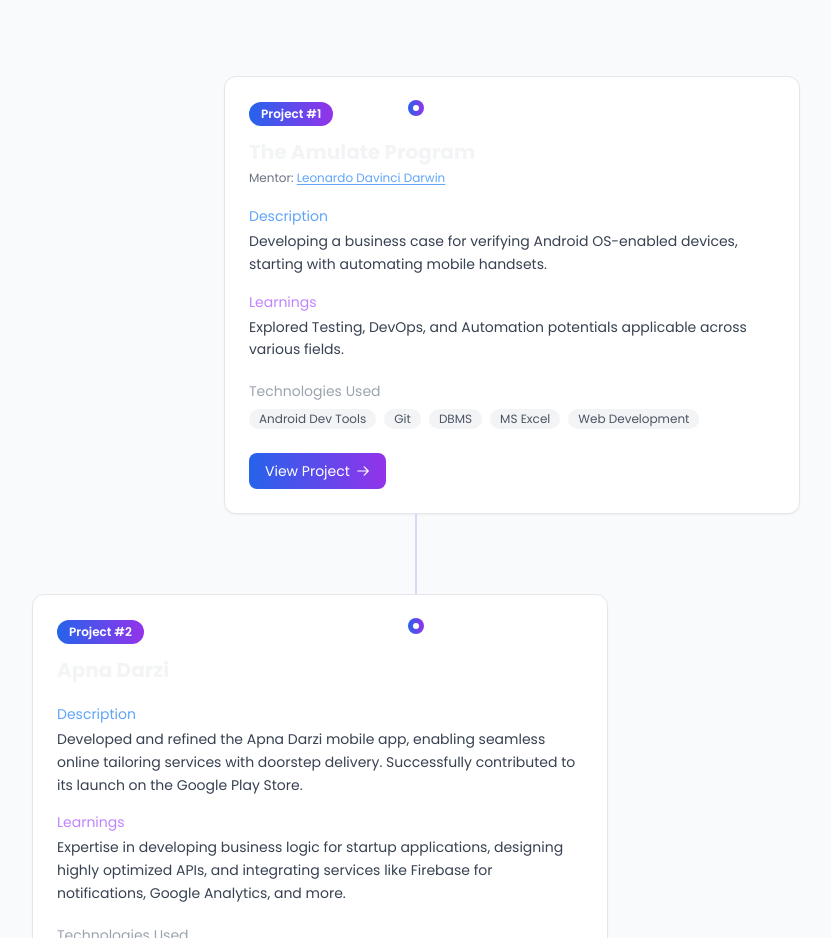
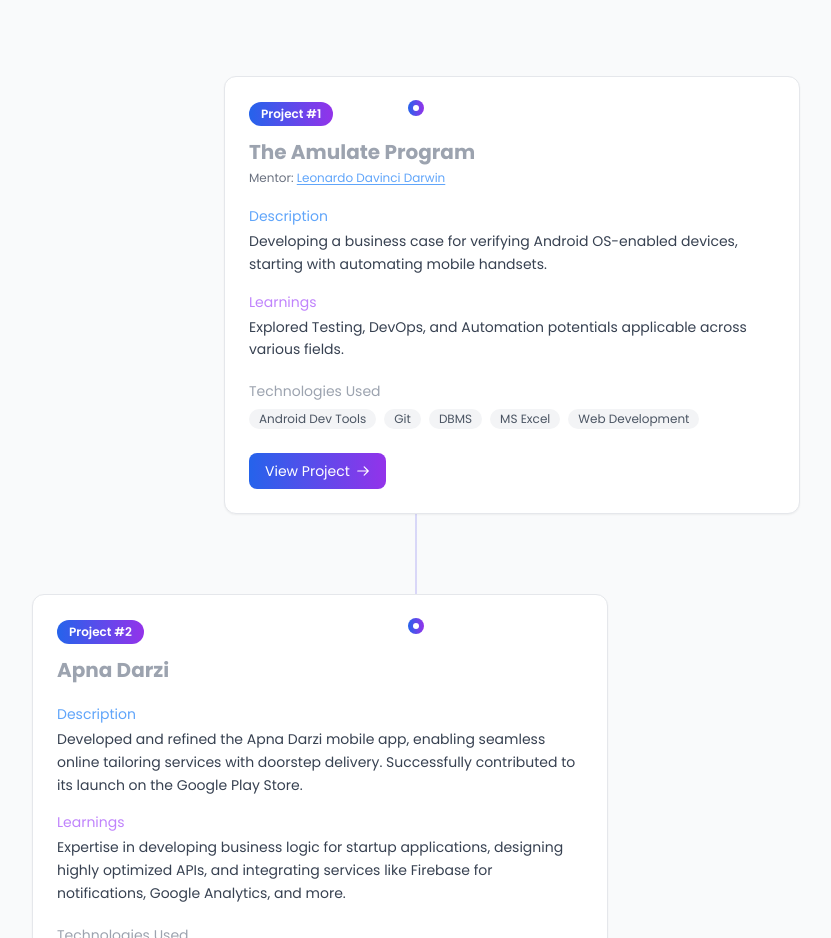
Before and after one commit to samar-abbas-786/samar.dev, a React (Vite) app: page / in a window 1280 px wide. Shown: the part 1820-2758 px from the top of the page, without its empty margins (224-1055 px from the left). Built offline with nearby package versions, Linux system fonts and the light colour scheme.

Commit message:
chnage test color

```diff
--- a/src/components/experiencePage.jsx
+++ b/src/components/experiencePage.jsx
@@ -92,7 +92,7 @@ export const ExperiencePage = () => {
                     Project #{exp.id}
                   </span>
 
-                  <h2 className="text-xl font-bold text-gray-100">
+                  <h2 className="text-xl font-bold text-gray-400">
                     {exp.title}
                   </h2>
 
```
